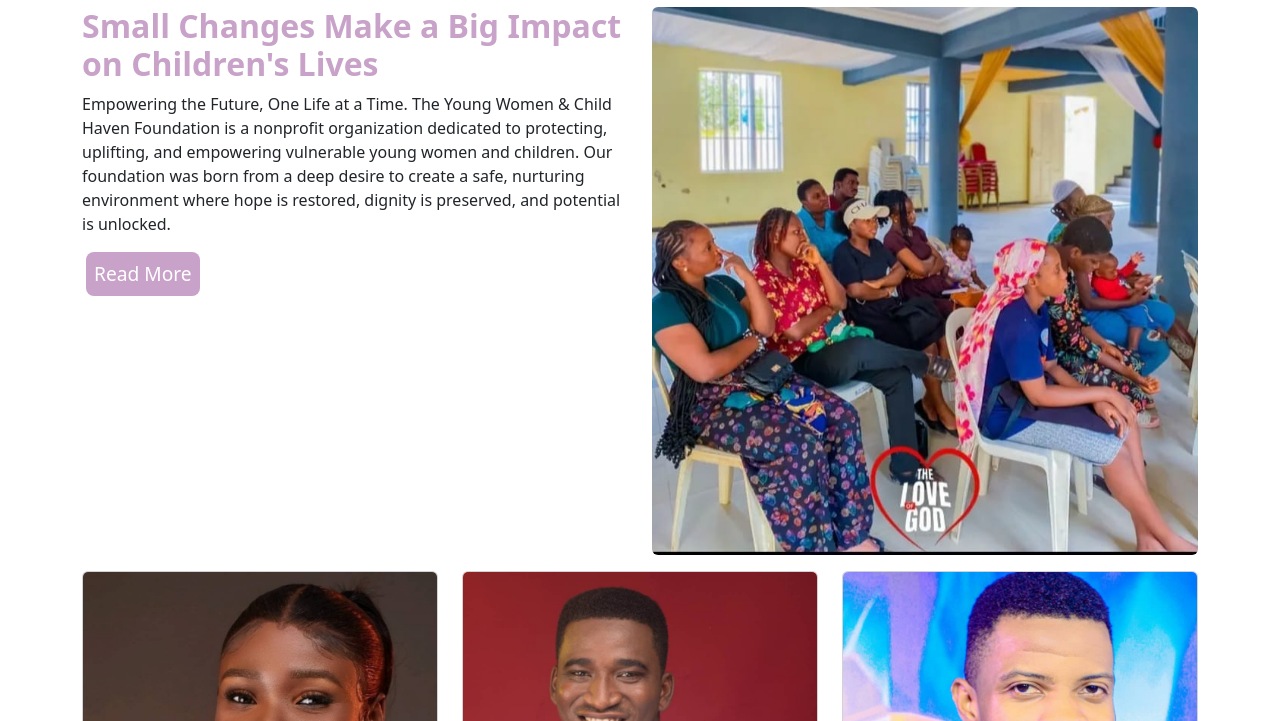
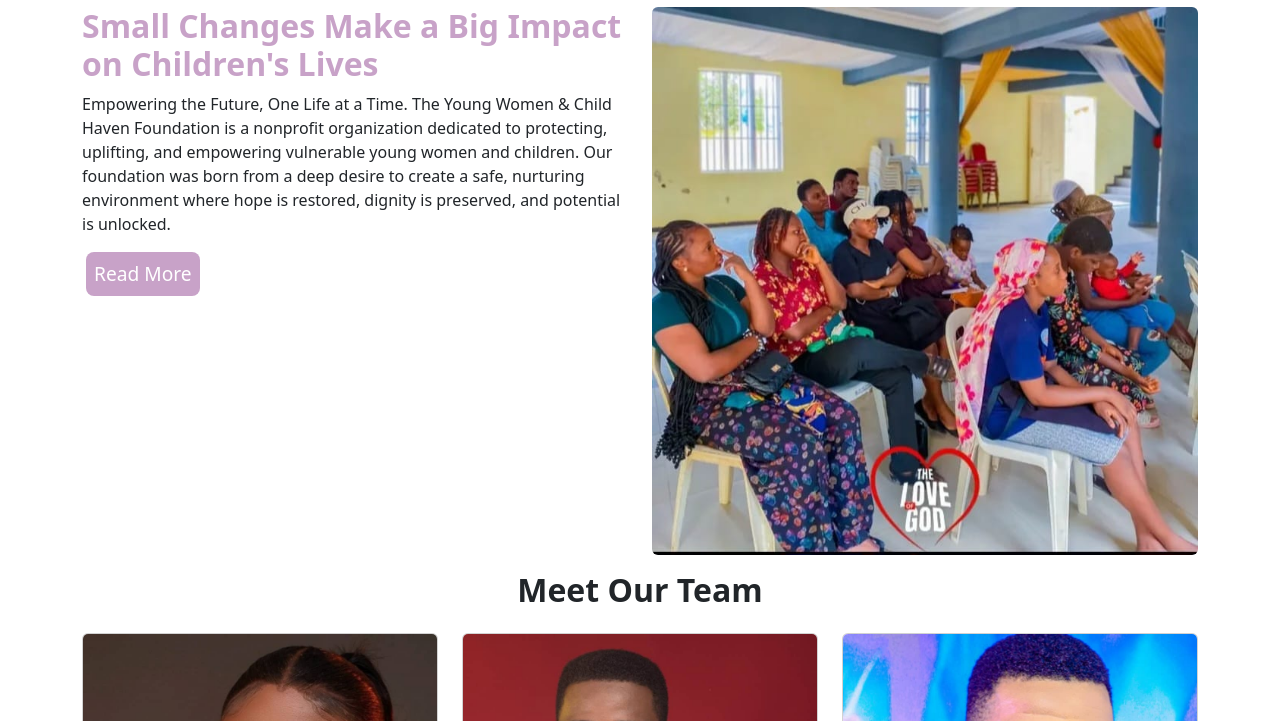
Before and after one commit to AY-CODED/Haven-Foundation-Original, a plain HTML site: page index.html in a window 1280 px wide. Shown: the part 79-800 px from the top of the page. Drawn offline with nearby package versions, Linux system fonts and the light colour scheme.

Commit message:
changes made

```diff
--- a/index.html
+++ b/index.html
@@ -147,6 +147,8 @@
         </div>
       </div>
     </div>
+
+    <h1 class="text-center mt-3" id="txt">Meet Our Team</h1>
 
     <div class="container">
       <div class="row d-flex justify-content-center">
--- a/static/css/style.css
+++ b/static/css/style.css
@@ -59,6 +59,12 @@ body {
   font-weight: bolder;
 }
 
+#txt{
+  color: var(--bgcolor) !important;
+  font-size: 2rem;
+  font-weight: bolder;
+}
+
 #footer {
   background-color: var(--bgColor);
 }
```
